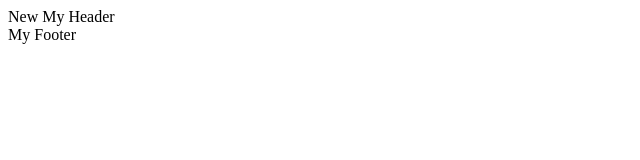
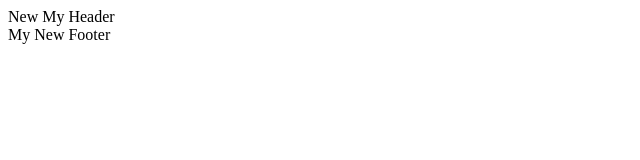
Before and after one commit to Slavushka/GIT_test2, a plain HTML site: page index.html in a window 1280 px wide. Shown: the full height of the page, 0-640 px from the left. Drawn offline with Linux system fonts and the light colour scheme.

Commit message:
Изменение footer

```diff
--- a/index.html
+++ b/index.html
@@ -7,6 +7,6 @@
 </head>
 <body>
   <header>New My Header</header>
-  <footer>My Footer</footer>
+  <footer>My New Footer</footer>
 </body>
 </html>
```
